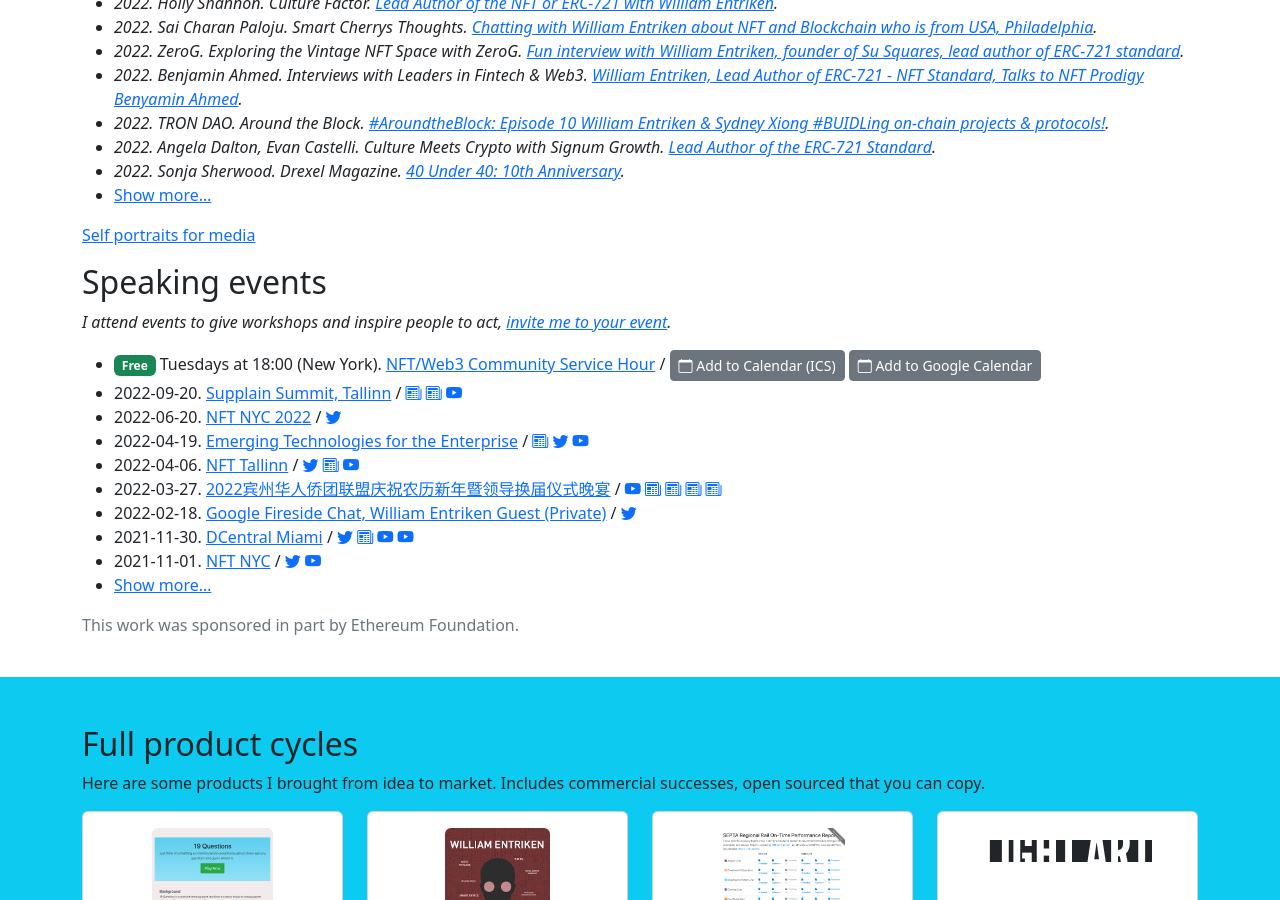
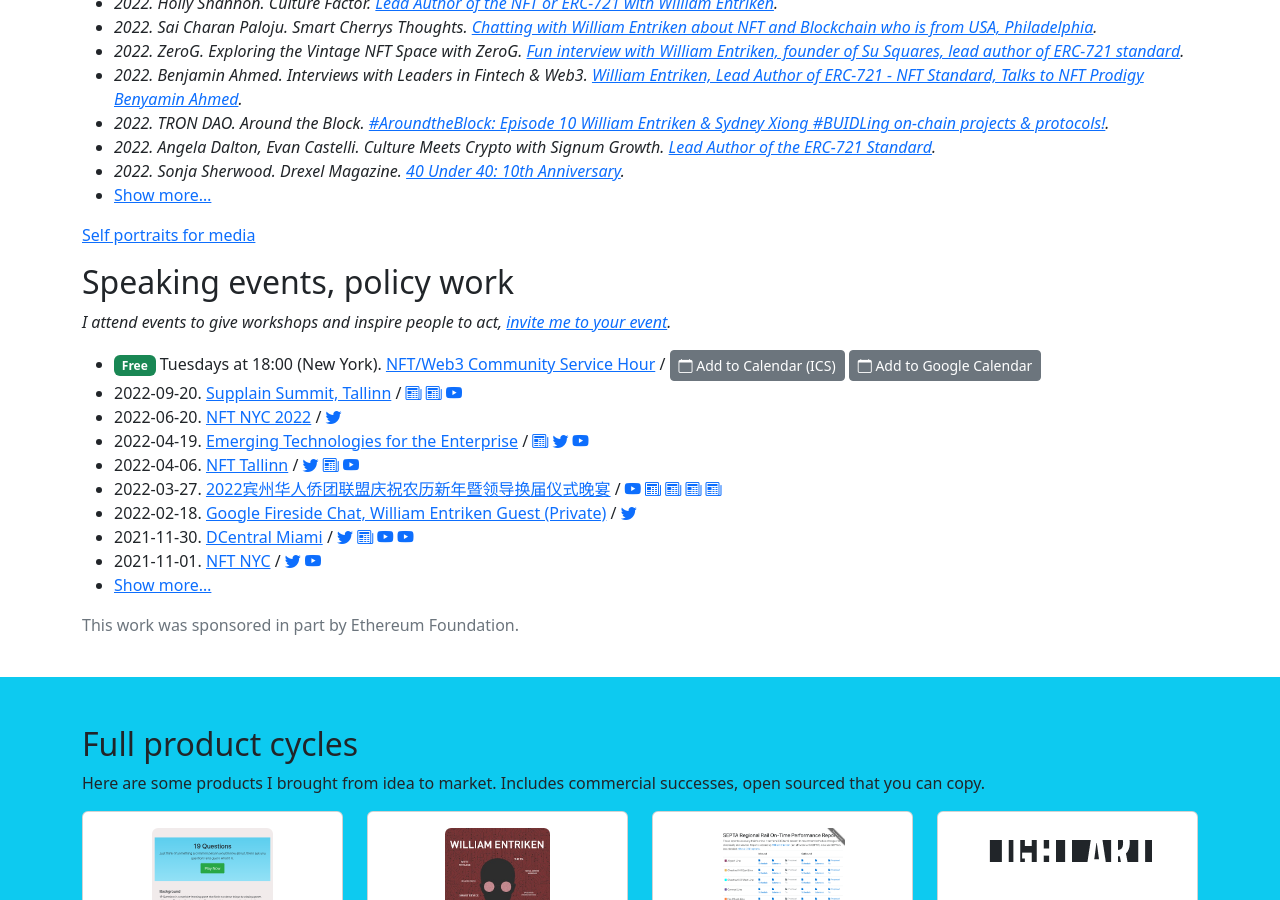
Before and after one commit to fulldecent/phor.net, a Jekyll site: the page built from index.html, in a window 1280 px wide and 900 px high, scrolled down 1520 px. Built offline with Jekyll 4.4.1, drawn with Linux system fonts in a browser that asks for light colours; nearby versions of some CDN libraries; comment, search, counter and statistics services are not loaded.

Commit message:
policy work

```diff
--- a/index.html
+++ b/index.html
@@ -301,7 +301,7 @@
     </ul>
     <p><a href="self-portraits">Self portraits for media</a></p>
 
-    <h2 id="speaking">Speaking events <!--<a class="btn btn-secondary" target="_blank" href="https://calendar.google.com/calendar/ical/liurhb5cqvar2i6n6ekeanap44%40group.calendar.google.com/public/basic.ics"><i class="bi bi-bell"></i> Add to Calendar (ICS)</a> <a class="btn btn-secondary" target="_blank" href="https://docs.google.com/document/d/1ta_6tSCGfC31iIfhz4bfC_oBKyNZGEdDsZkD-BRXY_Y/edit#"><i class="bi bi-bell"></i> Add to Google Calendar</a>--></h2>
+    <h2 id="speaking">Speaking events, policy work <!--<a class="btn btn-secondary" target="_blank" href="https://calendar.google.com/calendar/ical/liurhb5cqvar2i6n6ekeanap44%40group.calendar.google.com/public/basic.ics"><i class="bi bi-bell"></i> Add to Calendar (ICS)</a> <a class="btn btn-secondary" target="_blank" href="https://docs.google.com/document/d/1ta_6tSCGfC31iIfhz4bfC_oBKyNZGEdDsZkD-BRXY_Y/edit#"><i class="bi bi-bell"></i> Add to Google Calendar</a>--></h2>
     <p>
       <em>I attend events to give workshops and inspire people to act, <a target="_blank" href="https://blog.phor.net/2022/04/15/My-travel-intentions.html">invite me to your event</a>.</em>
     </p>
```
